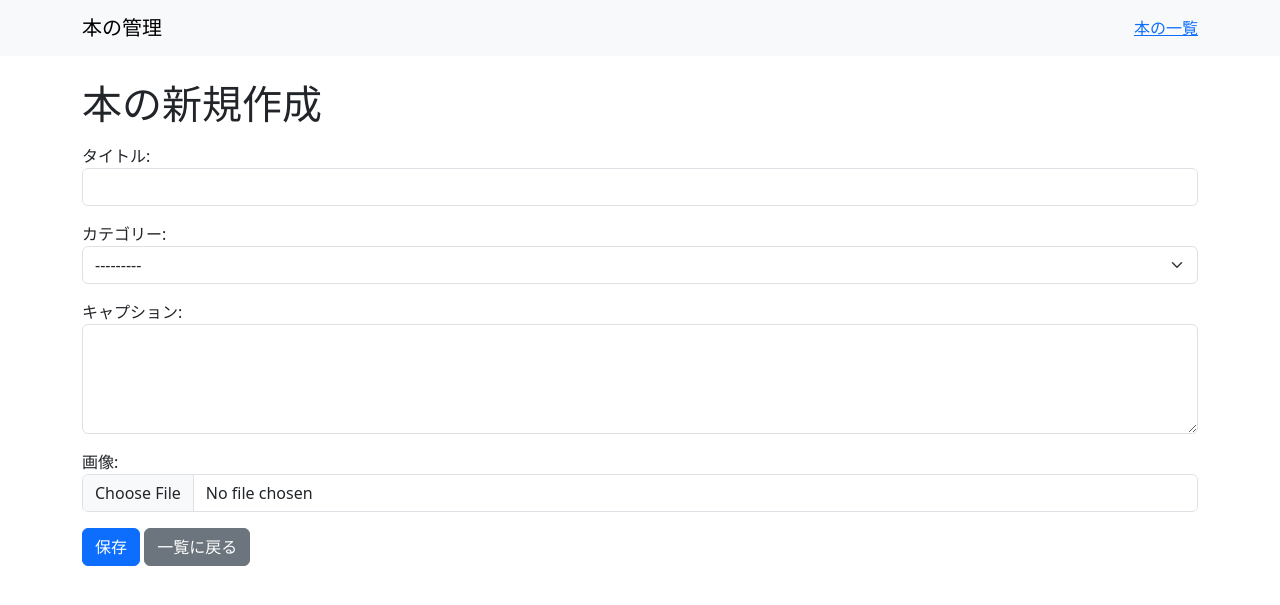
After one commit to uV6LkwAE/django-handson, a Django app: page /books/create/ in a window 1280 px wide. The commit adds this page. Shown: the top 605 px of the page. Run offline with Django 5.2, Linux system fonts and the light colour scheme.

Commit message:
「7-4. template：入力フォームと新規作成リンクを作る」まで

```diff
--- /dev/null
+++ b/bookproject/book/forms.py
@@ -0,0 +1,28 @@
+from django import forms
+
+from .models import Book
+
+
+class BookForm(forms.ModelForm):
+    class Meta:
+        # モデルの指定
+        model = Book
+        # 入力させたいフィールド
+        fields = ["title", "category", "caption", "image"]
+        # 画面に表示する各フィールドのラベル
+        labels = {
+            "title": "タイトル",
+            "category": "カテゴリー",
+            "caption": "キャプション",
+            "image": "画像",
+        }
+        # 入力部品の種類とHTML属性（CSSクラスなど）を指定
+        # form.as_pなどでの描画時に反映され、テンプレート側の記述を減らす目的
+        # 作成・編集で別のテンプレートを使っても、form.as_pで同じ定義から入力欄を生成できる。
+        # ラベルやCSSクラスの変更をここにまとめ、各テンプレートでの手書き・修正を減らす。
+        widgets = {
+            "image": forms.ClearableFileInput(attrs={"class": "form-control"}),
+            "title": forms.TextInput(attrs={"class": "form-control"}),
+            "category": forms.Select(attrs={"class": "form-select"}),
+            "caption": forms.Textarea(attrs={"class": "form-control", "rows": 4}),
+        }
--- /dev/null
+++ b/bookproject/book/templates/book/book_form.html
@@ -0,0 +1,12 @@
+{% extends "base.html" %}
+
+{% block title %}{{ page_title }}{% endblock %}
+{% block content %}
+<h1 class="mb-3">{{ page_title }}</h1>
+<form method="post" enctype="multipart/form-data">
+    {% csrf_token %}
+    {{ form.as_p }}
+    <button class="btn btn-primary" type="submit">保存</button>
+    <a class="btn btn-secondary" href="{% url 'book:book_list' %}">一覧に戻る</a>
+</form>
+{% endblock %}
--- a/bookproject/book/templates/book/book_list.html
+++ b/bookproject/book/templates/book/book_list.html
@@ -3,6 +3,7 @@
 {% block title %}本の一覧{% endblock %}
 {% block content %}
     <h1 class="mb-3">本の一覧</h1>
+    <a class="btn btn-primary mb-3" href="{% url 'book:book_create' %}">新規作成</a>
     <ul class="list-group">
         {% for book in books %}
             <li class="list-group-item">
--- a/bookproject/book/urls.py
+++ b/bookproject/book/urls.py
@@ -10,4 +10,5 @@ urlpatterns = [
     path("", views.index, name="index"),
     path("books", views.BookListView.as_view(), name="book_list"),
     path("books/<int:pk>/", views.BookDetailView.as_view(), name="book_detail"),
+    path("books/create/", views.BookCreateView.as_view(), name="book_create"),
 ]
--- a/bookproject/book/views.py
+++ b/bookproject/book/views.py
@@ -1,6 +1,9 @@
 from django.shortcuts import render
+from django.contrib import messages
 from django.http import HttpResponse
-from django.views.generic import ListView, DetailView
+from django.urls import reverse
+from django.views.generic import ListView, DetailView, CreateView
+from .forms import BookForm
 from .models import Book
 
 # Create your views here.
@@ -14,3 +17,32 @@ class BookListView(ListView):
 
 class BookDetailView(DetailView):
     model = Book
+
+class BookCreateView(CreateView):
+    model = Book
+    form_class = BookForm
+    # 追加でpage_titleをコンテキストとして渡す
+    # 新規作成も編集も、共通のbook_form.htmlを使っているため、動的にタイトルを切り替える
+    extra_context = {"page_title": "本の新規作成"}
+
+    # CreateViewがPOSTデータ・ファイルからBookFormを作り、is_valid()で検証する。
+    # 検証OKならform_valid(form)、NGならform_invalid(form)を自動で呼ぶ。
+    def form_valid(self, form):
+        # formは検証済みのBookForm。入力値やファイル、整形済みのcleaned_dataを持つ。
+        # 親の処理でDBに保存し、詳細画面へのリダイレクトレスポンスを作る。
+        response = super().form_valid(form)
+        # self.requestは今回のHTTPリクエスト。成功通知を紐づけ、移動先で表示できるようにする。
+        # このメッセージはテンプレートで表示する。
+        messages.success(self.request, "本を登録しました")
+        # 保存後に作ったレスポンスを返し、ブラウザを移動させる。
+        return response
+
+    def form_invalid(self, form):
+        # formは検証に失敗したBookForm。入力値と、各項目のエラーを保持している。
+        # 画面に表示する失敗通知を登録。dangerはBootstrapの警告色用の追加タグ。
+        messages.error(self.request, "入力内容を確認してください。", extra_tags="danger")
+        # DBには保存せず、入力値・エラーを持つformで入力画面を再表示する。
+        return super().form_invalid(form)
+
+    def get_success_url(self):
+        return reverse("book:book_detail", kwargs={"pk": self.object.pk})
```
